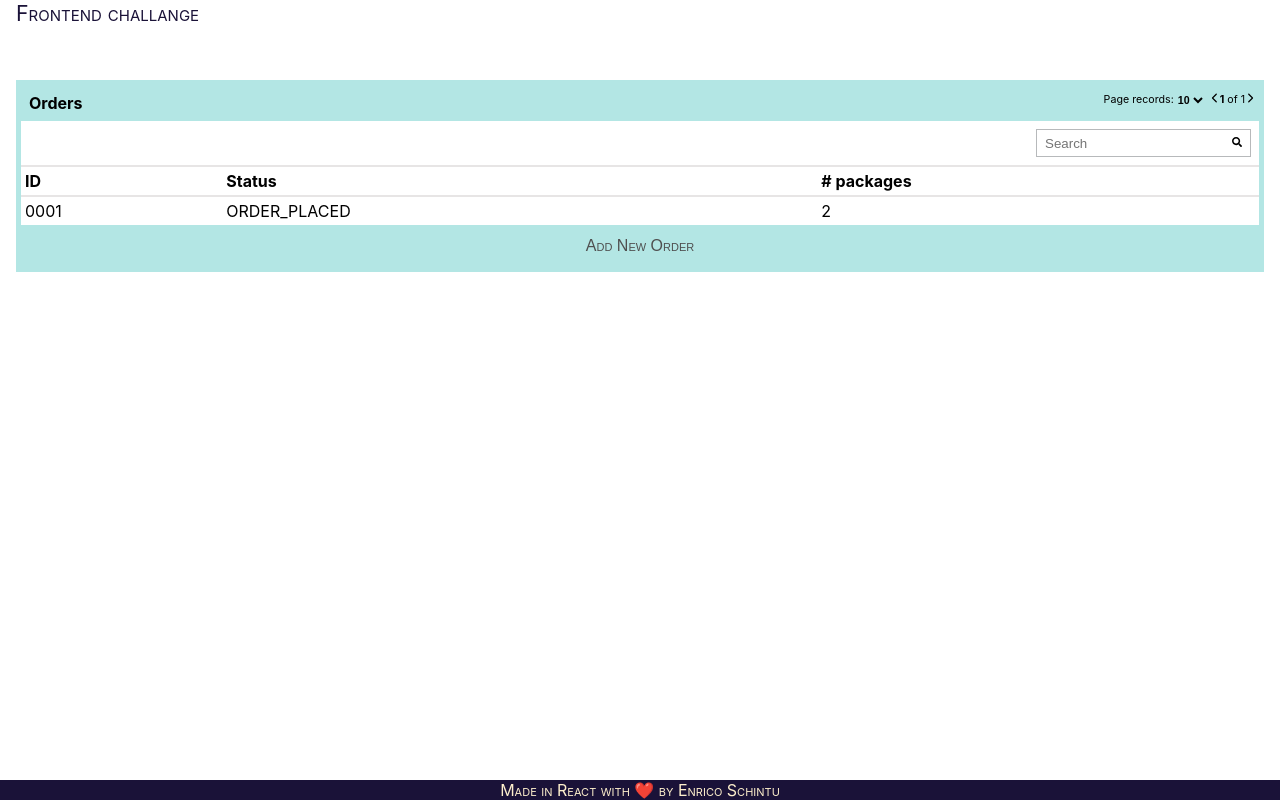
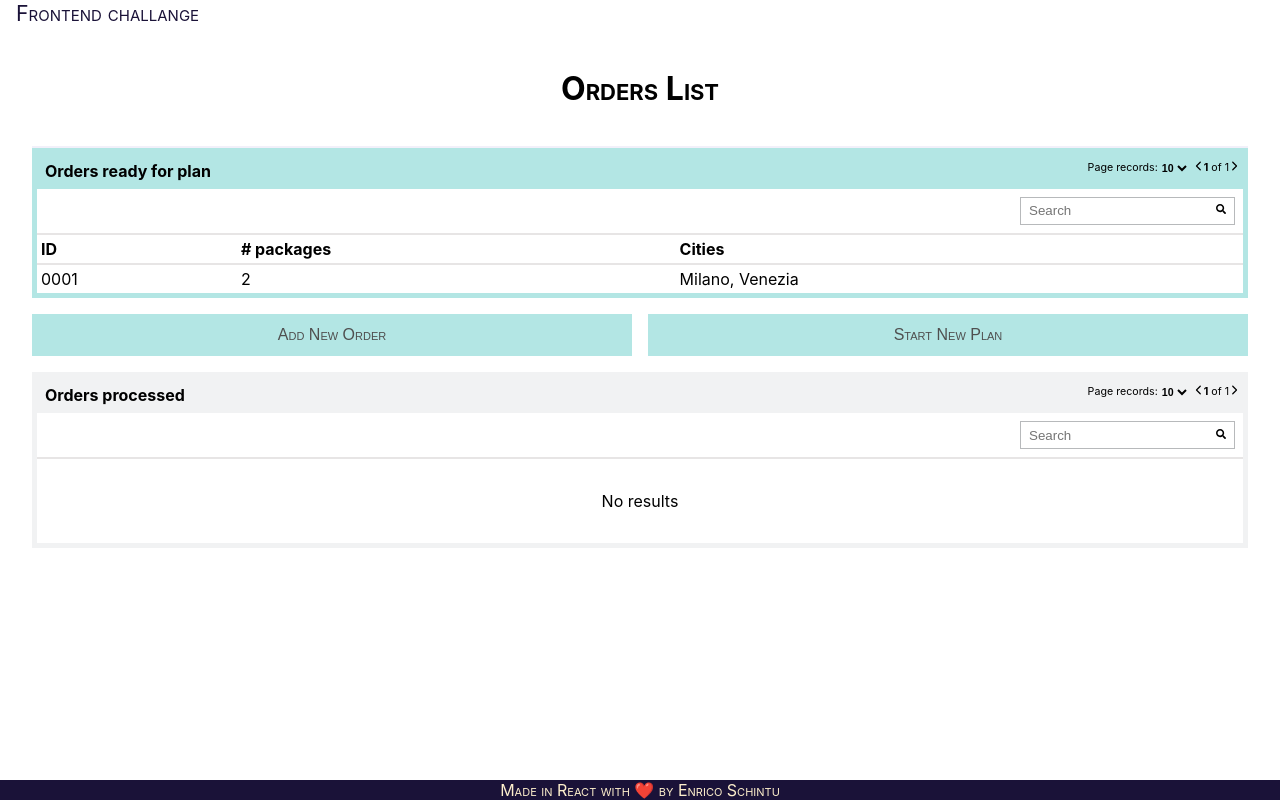
Before and after one commit to Schengatto/TS-fullstack-challenge-frontend, a React (Create React App) app: page / in a window 1280 px wide. Both pictures are taken after a click on the button "Let's start". Built offline with nearby package versions, Linux system fonts and the light colour scheme.

Commit message:
Completed add new package

```diff
--- /dev/null
+++ b/src/components/PageTitle.tsx
@@ -0,0 +1,17 @@
+import { FunctionComponent } from "react";
+import styled from "styled-components";
+
+export const Component = styled.div`
+    text-align: center;
+    font-variant: small-caps;
+`;
+
+export interface PageTitleProps {
+    title: string;
+}
+
+const PageTitle: FunctionComponent<PageTitleProps> = ({ title }) => {
+    return (<Component><h1>{title}</h1></Component>);
+};
+
+export default PageTitle;
--- a/src/components/ui/Table.tsx
+++ b/src/components/ui/Table.tsx
@@ -3,6 +3,7 @@ import styled from "styled-components";
 import { PageInfo } from "../../models/pagination";
 import PageNavigator from "./PageNavigator";
 import SearchBar from "./SearchBar";
+import { getFieldValue } from "../../utils/object-utils";
 
 const Component = styled.div`
     background-color: var(--primary-bg-color);
@@ -19,6 +20,7 @@ const Component = styled.div`
         margin: 0.5rem 0;
 
         .table__title {
+            width: 100%;
             margin: 0 0.5rem;
         }
     }
@@ -40,7 +42,6 @@ const Component = styled.div`
         }
 
         .table__no-data {
-            width: 100%;
             text-align: center;
             padding: 2rem 0;
             text-align: center;
@@ -75,7 +76,6 @@ const Component = styled.div`
                         }
                     }
                 }
-
             }
         }
     }
@@ -125,7 +125,7 @@ const Table: FunctionComponent<TableProps> = ({ title, actions: filters, headers
     const handleRowClick = (id: string) => !readonly && onRowClick && onRowClick(id);
 
     const parseRow = (item: any, index: number) => (headers
-        .map((header: TableHeaderInfo) => ({ key: `${index}-${header.key}`, item, value: header.parseFunction ? header.parseFunction(item[header.key]) : item[header.key] && String(item[header.key]) }))
+        .map((header: TableHeaderInfo) => ({ key: `${index}-${header.key}-${header.label}`, item, value: header.parseFunction ? header.parseFunction(item[header.key]) : getFieldValue(item, header.key) && String(getFieldValue(item, header.key)) }))
         .map(row => <td className="item-row" key={row.key}>{row.value}</td>));
 
     const emptyTable = isLoading
@@ -156,7 +156,7 @@ const Table: FunctionComponent<TableProps> = ({ title, actions: filters, headers
                             <table>
                                 <thead className="table__table-header">
                                     <tr>
-                                        {headers.map(header => (<th key={header.key}>{header.label ?? header.key}</th>))}
+                                        {headers.map(header => (<th key={header.key + header.label}>{header.label ?? header.key}</th>))}
                                     </tr>
                                 </thead>
                                 <tbody>
--- a/src/features/orders-management/components/PackageForm.tsx
+++ b/src/features/orders-management/components/PackageForm.tsx
@@ -41,14 +41,12 @@ const PackageForm: FunctionComponent<PackageFormProps> = ({ packageInfo, readonl
         owner: "",
         address: "",
         city: "",
-        coordinates: {
-            latitude: 0,
-            longitude: 0
-        },
+        latitude: 0,
+        longitude: 0,
         postalCode: "",
         notes: "",
         phoneNumber: ""
-    }
+    };
 
     const initialFormState: Package = packageInfo
         ? { ...packageInfo }
@@ -61,6 +59,8 @@ const PackageForm: FunctionComponent<PackageFormProps> = ({ packageInfo, readonl
         && formFields.destination.address
         && formFields.destination.city
         && formFields.destination.postalCode
+        && formFields.destination.latitude
+        && formFields.destination.longitude
         && formFields.supplierId;
 
     const handleSubmit = (event: any): void => {
@@ -72,6 +72,12 @@ const PackageForm: FunctionComponent<PackageFormProps> = ({ packageInfo, readonl
         const name = e.currentTarget.name;
         const value = e.currentTarget.value;
         setFormFields(state => ({ ...state, [name]: value }));
+    };
+
+    const handleDestinationFormFieldChange = (e: ChangeEvent<HTMLInputElement | HTMLTextAreaElement>) => {
+        const name = e.currentTarget.name;
+        const value = e.currentTarget.value;
+        setFormFields(state => ({ ...state, destination: { ...state.destination, [name]: value } }));
     };
 
     const resetForm = (): void => setFormFields(initialFormState);
@@ -102,60 +108,59 @@ const PackageForm: FunctionComponent<PackageFormProps> = ({ packageInfo, readonl
                         onChange={handleFormFieldChange} />
                 </div>
                 <h5>Package Destiantion Info</h5>
-
                 <div className="form-row">
                     <InputText
                         label="Recipient Name"
-                        name="destination.owner"
+                        name="owner"
                         type="text"
                         value={formFields.destination.owner}
                         required
-                        onChange={handleFormFieldChange} />
+                        onChange={handleDestinationFormFieldChange} />
                     <InputText
                         label="City"
-                        name="destination.city"
+                        name="city"
                         type="text"
                         value={formFields.destination.city}
                         required
-                        onChange={handleFormFieldChange} />
+                        onChange={handleDestinationFormFieldChange} />
                     <InputText
                         label="Postal Code"
-                        name="destination.postalCode"
+                        name="postalCode"
                         type="text"
                         value={formFields.destination.postalCode}
                         required
-                        onChange={handleFormFieldChange} />
+                        onChange={handleDestinationFormFieldChange} />
                 </div>
                 <div className="form-row">
                     <InputText
                         label="Road"
-                        name="destination.postalCode"
+                        name="address"
                         type="text"
                         value={formFields.destination.address}
                         required
-                        onChange={handleFormFieldChange} />
+                        onChange={handleDestinationFormFieldChange} />
                 </div>
                 <div className="form-row">
                     <InputText
                         label="Latitude"
-                        name="destination.coordinates.latitude"
+                        name="latitude"
                         type="number"
-                        value={formFields.destination.coordinates.latitude}
+                        value={formFields.destination.latitude}
                         required
-                        onChange={handleFormFieldChange} />
+                        onChange={handleDestinationFormFieldChange} />
                     <InputText
                         label="Longitude"
-                        name="destination.coordinates.longitude"
+                        name="longitude"
                         type="number"
-                        value={formFields.destination.coordinates.longitude}
+                        value={formFields.destination.longitude}
                         required
-                        onChange={handleFormFieldChange} />
+                        onChange={handleDestinationFormFieldChange} />
                     <InputText
                         label="Phone number"
-                        name="destination.phoneNumber"
+                        name="phoneNumber"
                         type="text"
                         value={formFields.destination.phoneNumber}
-                        onChange={handleFormFieldChange} />
+                        onChange={handleDestinationFormFieldChange} />
                 </div>
                 <div className="form-row">
                     <TextArea
@@ -169,7 +174,7 @@ const PackageForm: FunctionComponent<PackageFormProps> = ({ packageInfo, readonl
                 {!readonly &&
                     <div className="form-actions">
                         <Button label="Cancel" onClick={handleCancel} />
-                        <Button label="Save" type="submit" disabled={!isFormValid} />
+                        <Button label="Add Package" type="submit" disabled={!isFormValid} />
                     </div>
                 }
             </form>
--- a/src/features/orders-management/models/address.ts
+++ b/src/features/orders-management/models/address.ts
@@ -1,9 +1,8 @@
-export interface AddressInfo {
+export interface AddressInfo extends GeolocationCoordinate {
     owner: string;
     city: string;
     postalCode: string;
     address: string;
-    coordinates: GeolocationCoordinate;
     phoneNumber?: string;
     notes?: string;
 }
--- a/src/features/orders-management/services/orders-service.ts
+++ b/src/features/orders-management/services/orders-service.ts
@@ -13,7 +13,8 @@ const orders: Order[] = [
                     owner: "Topo",
                     address: "Via scura",
                     city: "Milano",
-                    coordinates: { latitude: 10, longitude: 20 },
+                    latitude: 10,
+                    longitude: 20,
                     postalCode: "20222",
                 },
                 supplierId: "S0002",
@@ -24,15 +25,16 @@ const orders: Order[] = [
                     owner: "Matteo Salerno",
                     address: "Via verde",
                     city: "Venezia",
-                    coordinates: { latitude: 60, longitude: 30 },
-                    postalCode: "20223"
+                    latitude: 60,
+                    longitude: 30,
+                    postalCode: "20223",
                 },
                 supplierId: "S0001",
-                notes: "Fragile"
+                notes: "Fragile",
             },
         ],
         invoiceId: "A001",
-        notes: "Consegnare entro fine mese"
+        notes: "Consegnare entro fine mese",
     },
 ];
 
--- a/src/pages/orders-management/OrdersList.tsx
+++ b/src/pages/orders-management/OrdersList.tsx
@@ -1,19 +1,42 @@
 import { FunctionComponent, useEffect, useState } from "react";
-import { useNavigate } from "react-router-dom";
 import styled from "styled-components";
 import Button from "../../components/ui/Button";
 import Table from "../../components/ui/Table";
-import { Order } from "../../features/orders-management/models/order";
+import { Order, OrderStatus } from "../../features/orders-management/models/order";
 import orderServices from "../../features/orders-management/services/orders-service";
+import Card from "../../components/ui/Card";
+import PageTitle from "../../components/PageTitle";
+import { useNavigate } from "react-router-dom";
 import { Package } from "../../features/orders-management/models/package";
+import { getUniqueValues } from "../../utils/array-utils";
 
 const Component = styled.div`
-    margin: 5rem 1rem;
+    margin: 1rem;
+`;
+
+export const ButtonsGroup = styled.div`
+    display: flex;
+    margin: 1rem 0;
+    column-gap: 1rem;
+
+    div {
+        flex: 1
+    }
 `;
 
 const OrdersList: FunctionComponent = () => {
+    const navigate = useNavigate();
     const [orders, setOrders] = useState<Order[]>([]);
     const [isFetchingData, setIsFetchingData] = useState<boolean>(false);
+
+    const headers = [
+        { key: "id", label: "ID" },
+        { key: "packages", label: "# packages", parseFunction: (packages: Package[]) => packages.length },
+        { key: "packages", label: "Cities", parseFunction: (packages: Package[]) => getUniqueValues(packages.flatMap(p => p.destination).map(d => d.city)).join(", ") },
+    ];
+
+    const ordersForPlan = orders.filter(order => order.status === OrderStatus.OrderPlaced);
+    const ordersPlanned = orders.filter(order => order.status !== OrderStatus.OrderPlaced);
 
     useEffect(() => {
         setIsFetchingData(true);
@@ -22,37 +45,45 @@ const OrdersList: FunctionComponent = () => {
             .finally(() => setIsFetchingData(false));
     }, []);
 
-    const navigate = useNavigate();
-
-    const headers = [
-        { key: "id", label: "ID" },
-        { key: "status", label: "Status" },
-        { key: "packages", label: "# packages", parseFunction: (packages: Package[]) => packages.length }
-    ];
-
     const handleOrderClick = (order: Order) => navigate(`/orders/${order.id}`);
 
     const handleAddNewOrder = () => navigate("/orders/create");
+    const handleStartNewPlan = () => navigate("/plan/create");
+
+    const pageTitle = (<PageTitle title="Orders List" />);
 
     const addNewOrderButton = (
-        <div data-test="ListOrders__Button__AddNew">
+        <ButtonsGroup>
             <Button
                 label="Add New Order"
                 onClick={handleAddNewOrder} />
-        </div>);
+            <Button
+                label="Start New Plan"
+                onClick={handleStartNewPlan} />
+        </ButtonsGroup>);
 
     return (
         <Component>
-            <div data-test="ListOrders__Table">
+            <Card header={pageTitle} footer={addNewOrderButton} data-test="ListOrders__Table">
                 <Table
-                    title='Orders'
-                    items={orders}
+                    title='Orders ready for plan'
+                    items={ordersForPlan}
                     headers={headers}
                     searchKey="id"
-                    footer={addNewOrderButton}
                     isLoading={isFetchingData}
                     onRowClick={handleOrderClick} />
-            </div>
+            </Card>
+
+            <Card data-test="ListOrders__Table">
+                <Table
+                    title='Orders processed'
+                    items={ordersPlanned}
+                    headers={headers}
+                    searchKey="id"
+                    readonly
+                    isLoading={isFetchingData}
+                    onRowClick={handleOrderClick} />
+            </Card>
         </Component>
     );
 };
--- /dev/null
+++ b/src/utils/array-utils.ts
@@ -0,0 +1,4 @@
+/** Remove duplicate objects from array  */
+export function getUniqueValues(array: any[]): any[] {
+    return array.filter((value, index, array) => array.indexOf(value) === index);
+}
--- /dev/null
+++ b/src/utils/object-utils.ts
@@ -0,0 +1,6 @@
+export const getFieldValue = (source: Record<string, any>, fieldPath: string): any => {
+    const parts = fieldPath.split(".");
+    const target = parts.shift();
+    if (!target) return undefined;
+    return parts.length > 0 ? getFieldValue(source[target], parts.join(".")) : source[target];
+};
```
Also changed, not shown: src/features/orders-management/components/OrderForm.tsx (+19 -15 lines), src/pages/orders-management/OrderDetail.tsx (+2 -6 lines).
